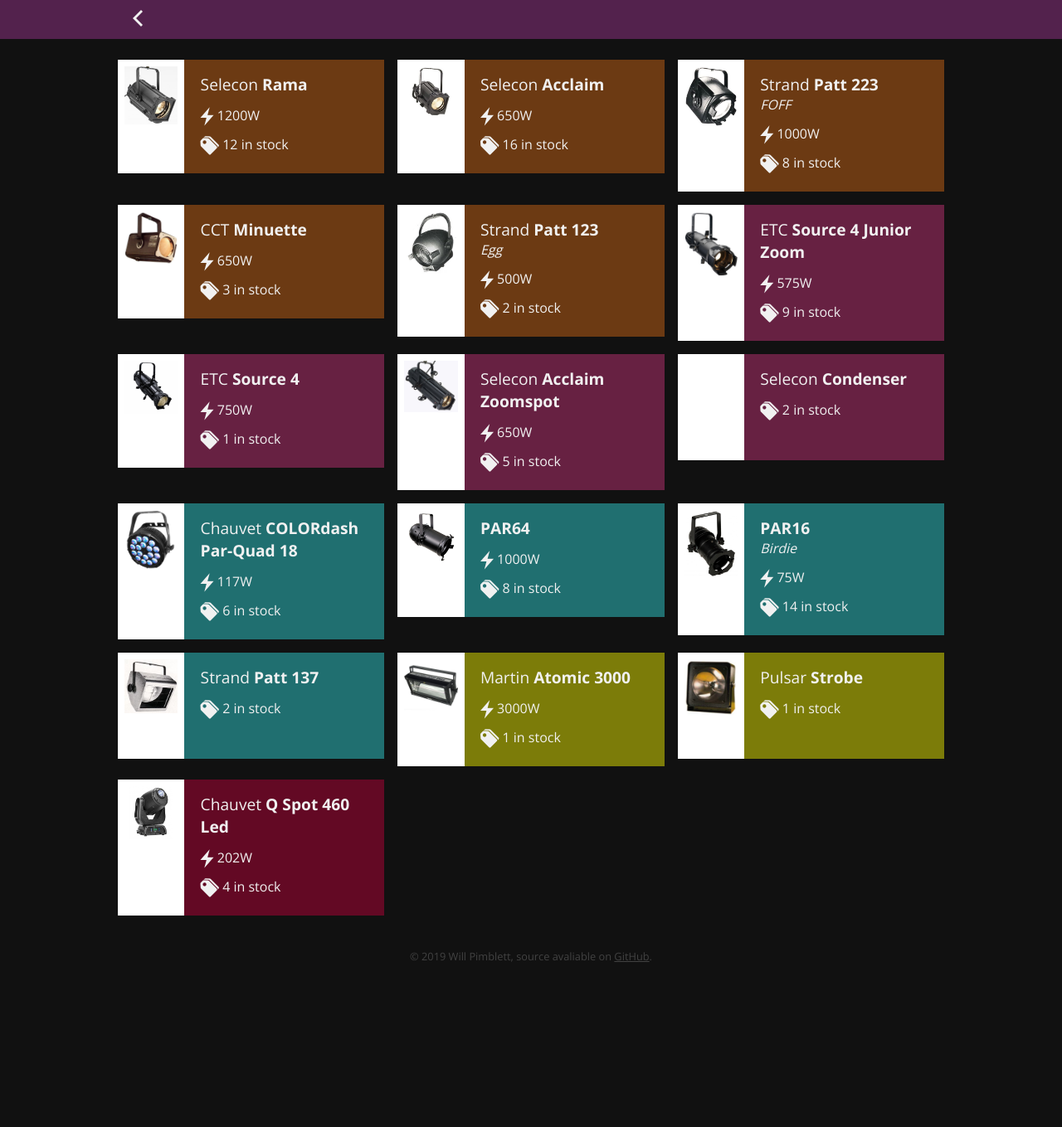
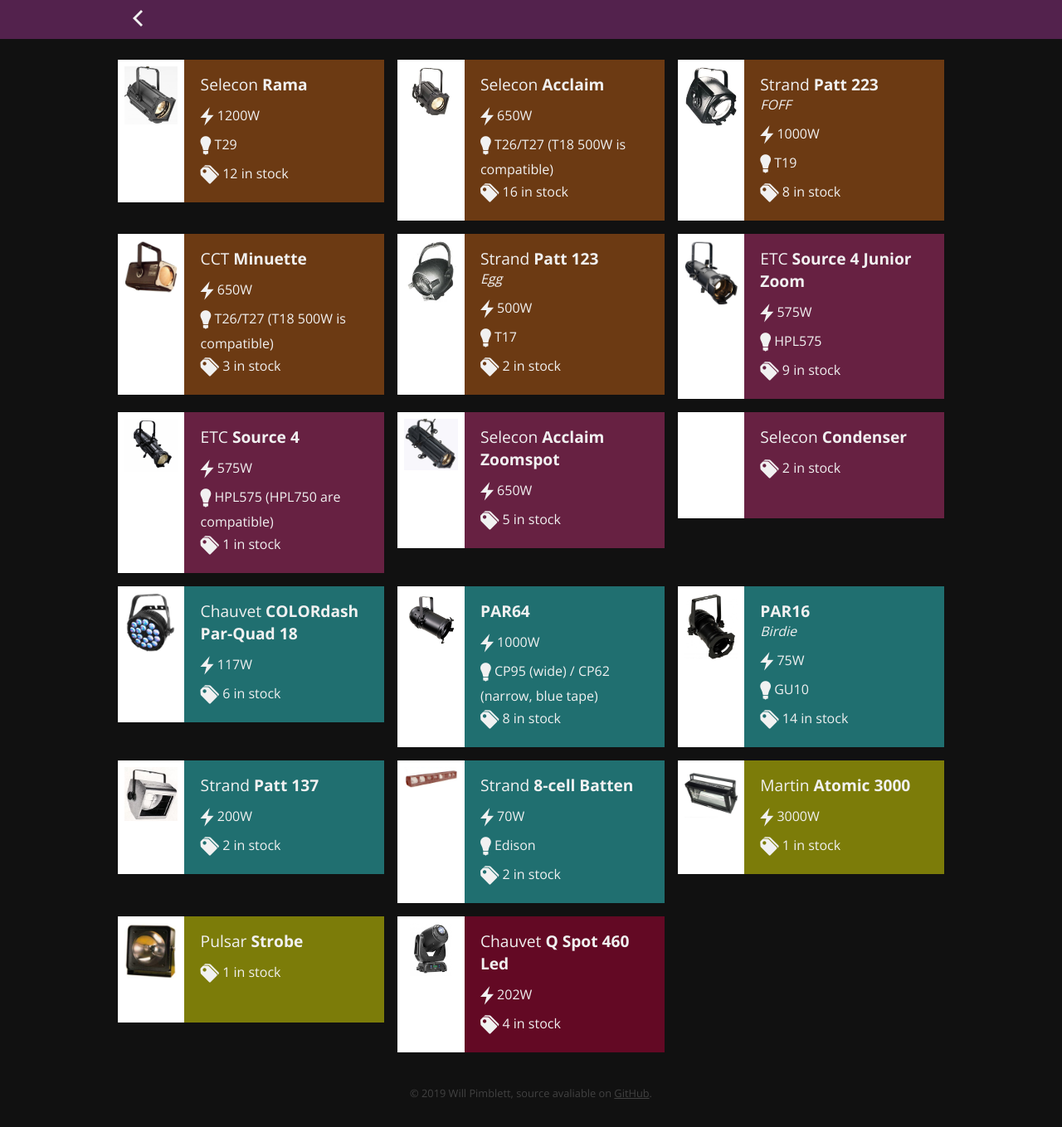
Before and after one commit to newtheatre/lx, a Jekyll site: the page built from lanterns.html, in a window 1280 px wide and 1359 px high. Shown: the whole window at 83% size. Built offline with Jekyll 4.4.1, drawn with Linux system fonts in a browser that asks for light colours.

Commit message:
Add lamp info

```diff
--- a/_data/lanterns.yml
+++ b/_data/lanterns.yml
@@ -4,6 +4,7 @@
   type: Fresnel
   power: 1200
   image: rama.jpg
+  lamp: T29
   stock:
     good: 12
     repair: 0
@@ -14,6 +15,7 @@
   model: Acclaim
   type: Fresnel
   power: 650
+  lamp: T26/T27 (T18 500W is compatible)
   image: acclaim-fresnel.jpg
   stock:
     good: 16
@@ -26,6 +28,7 @@
   model: Patt 223
   type: Fresnel
   power: 1000
+  lamp: T19
   image: patt743.jpg
   stock:
     good: 8
@@ -37,6 +40,7 @@
   model: Minuette
   type: Fresnel
   power: 650
+  lamp: T26/T27 (T18 500W is compatible)
   image: cct-minuette.jpg
   stock:
     good: 3
@@ -49,6 +53,7 @@
   model: Patt 123
   type: Fresnel
   power: 500
+  lamp: T17
   image: patt123.jpg
   stock:
     good: 2
@@ -60,6 +65,7 @@
   model: Source 4 Junior Zoom
   type: Profile
   power: 575
+  lamp: HPL575
   image: s4jnr.jpg
   stock:
     good: 9
@@ -70,7 +76,8 @@
   make: ETC
   model: Source 4
   type: Profile
-  power: 750
+  power: 575
+  lamp: HPL575 (HPL750 are compatible)
   image: source4.jpg
   stock:
     good: 1
@@ -114,6 +121,7 @@
   model: PAR64
   type: Flood
   power: 1000
+  lamp: CP95 (wide) / CP62 (narrow, blue tape)
   image: par64.jpg
   stock:
     good: 8
@@ -125,6 +133,7 @@
   model: PAR16
   type: Flood
   power: 75
+  lamp: GU10
   image: par16.jpg
   stock:
     good: 14
@@ -135,7 +144,20 @@
   make: Strand
   model: Patt 137
   type: Flood
+  power: 200
   image: patt137.jpg
+  stock:
+    good: 2
+    repair: 0
+    broken: 0
+
+- lantern:
+  make: Strand
+  model: 8-cell Batten
+  type: Flood
+  image: batten.png
+  power: 70
+  lamp: Edison
   stock:
     good: 2
     repair: 0
--- a/lanterns.html
+++ b/lanterns.html
@@ -27,6 +27,7 @@
         <h2 class="lantern-title">{{ lantern.make }} <strong>{{ lantern.model }}</strong></h2>
         {% if lantern.nickname %}<p class="lantern-name">{{ lantern.nickname }}</p>{% endif %}
         {% if lantern.power %}<p><i class="ion-flash"></i> {{ lantern.power }}W</p>{% endif %}
+        {% if lantern.lamp %}<p><i class="ion-lightbulb"></i> {{ lantern.lamp }}</p>{% endif %}
         {% if lantern.stock.good %}<p><i class="ion-pricetags"></i> {{ lantern.stock.good }} in stock</p>{% endif %}
       </div>
     </li>
```
Also changed, not shown: images/lanterns/batten.png (added).
